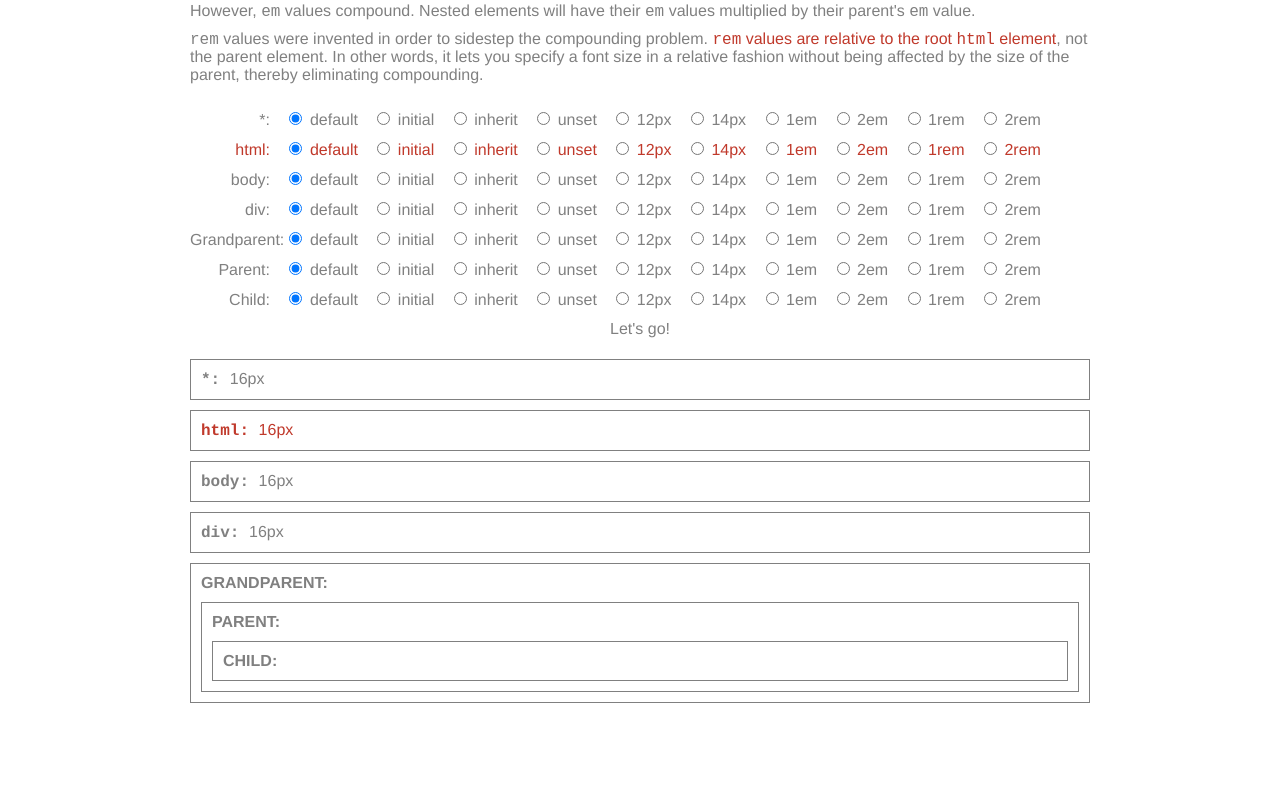
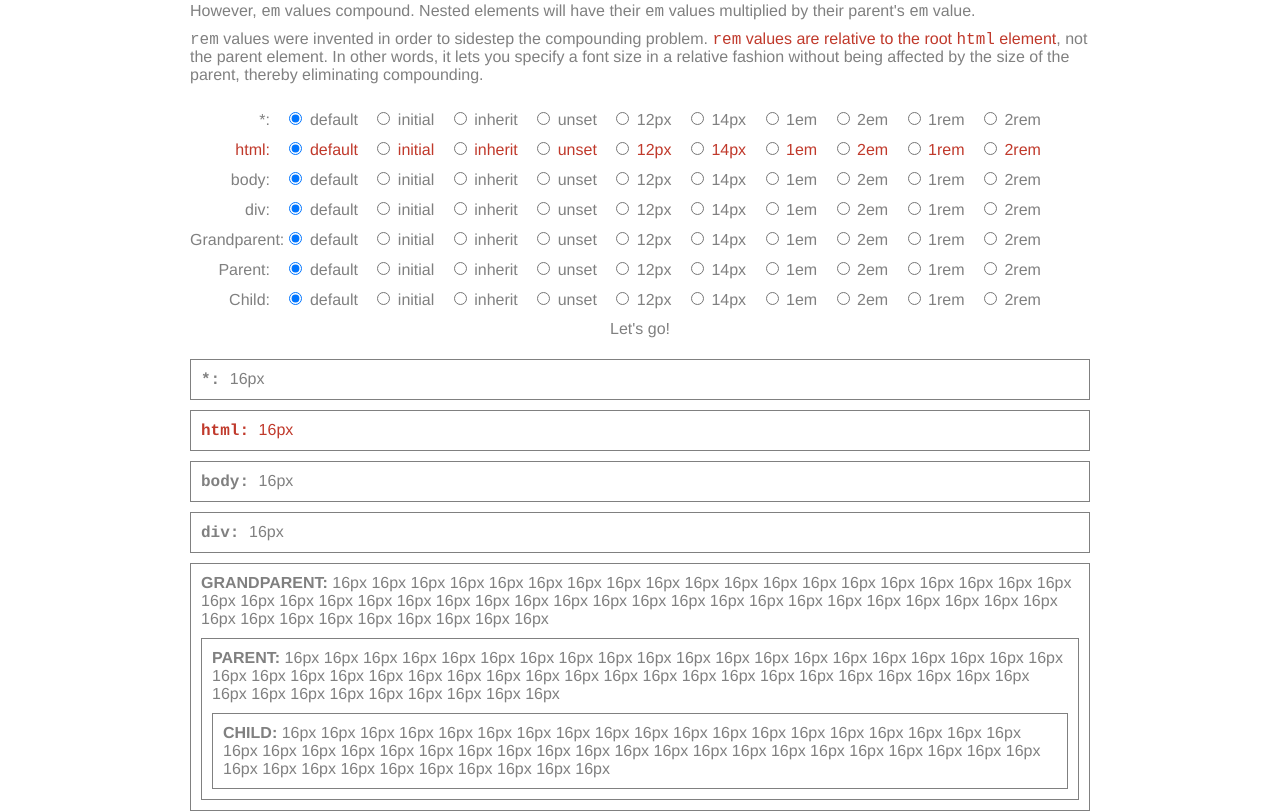
Before and after one commit to danielmoi/css-units, a plain HTML site: page index.html in a window 1280 px wide. Shown: the part 158-969 px from the top of the page. Before the commit the page ends 861 px from the top, so only its background shows below. Drawn offline with nearby package versions, Linux system fonts and the light colour scheme; a script that the page names is missing.

Commit message:
change underscore link

```diff
--- a/index.html
+++ b/index.html
@@ -6,7 +6,7 @@
   <title>CSS Units</title>
   <link rel="stylesheet" href="css/style.css">
   <script src="https://code.jquery.com/jquery-2.2.3.min.js"></script>
-  <script src="http://underscorejs.org/underscore.js"></script>
+  <script src="https://cdnjs.cloudflare.com/ajax/libs/underscore.js/1.8.3/underscore-min.js"></script>
 </head>
 
 <body>
```
